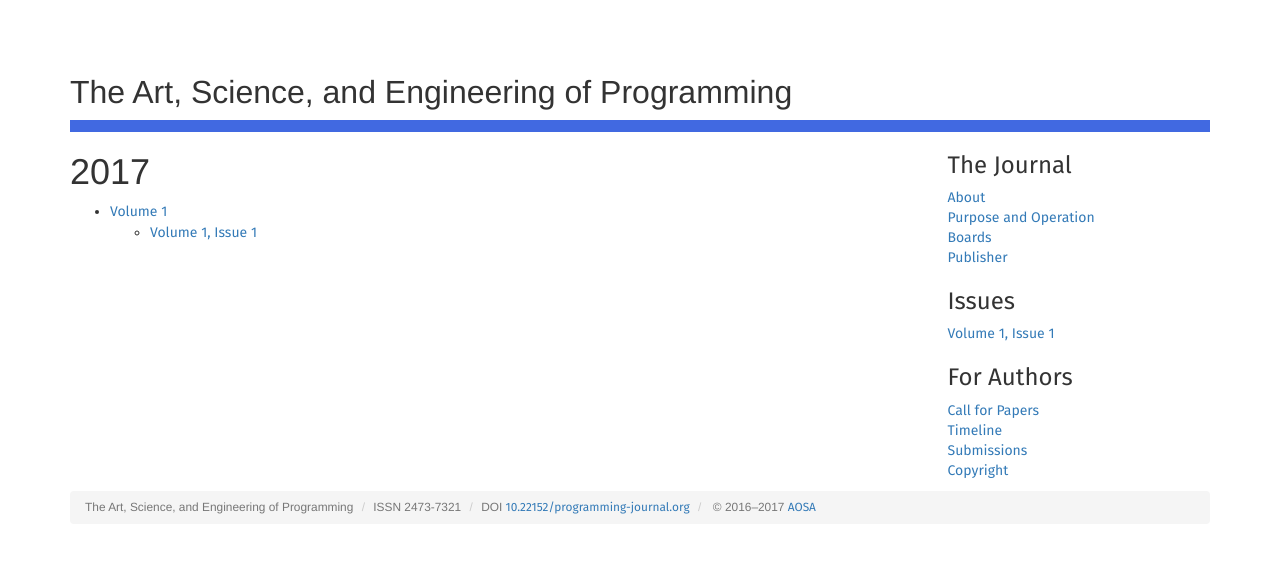
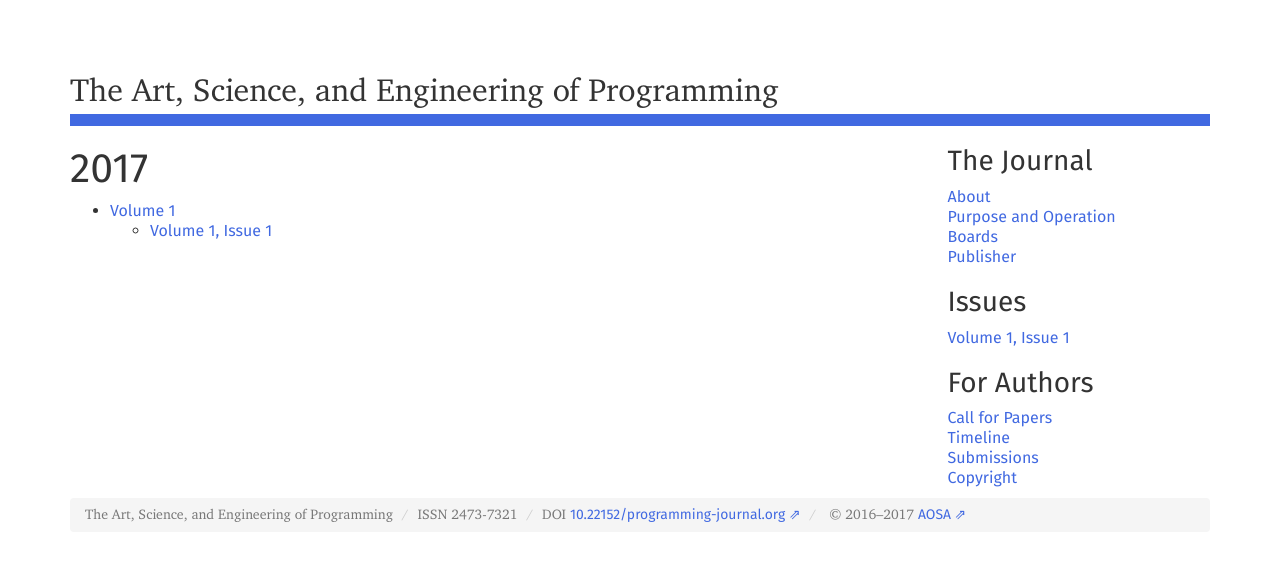
Before and after one commit to programming-journal/programming-journal.github.io, a Jekyll site: the page built from 2017/index.markdown, in a window 1280 px wide. Shown: the top 561 px of the page. Built offline with Jekyll 4.4.1, drawn with Linux system fonts in a browser that asks for light colours; nearby versions of some CDN libraries; library files that are not in the unit come from our copies.

Commit message:
try to improve generated urls

```diff
--- a/_config.yml
+++ b/_config.yml
@@ -2,7 +2,8 @@ title: The Art, Science, and Engineering of Programming
 issn: 2473-7321
 doi: 10.22152/programming-journal.org
 host: http://programming-journal.org
-baseurl: /
+
+#baseurl: /
 
 highlighter: rouge
 markdown: kramdown
--- a/_layouts/default.html
+++ b/_layouts/default.html
@@ -8,10 +8,10 @@
     <meta name="viewport" content="width=device-width, initial-scale=1">
     <title>{% if page.title %}{{ page.title }} - {% endif %}{{site.title}}</title>
     <link href="https://fonts.googleapis.com/css?family=Fira+Sans" rel="stylesheet">
-    <link rel="stylesheet" href="{{ site.baseurl }}assets/stylesheets/xcharter.css">
-    <link rel="stylesheet" href="{{ site.baseurl }}assets/stylesheets/bootstrap.min.css">
-    <link rel="stylesheet" href="{{ site.baseurl }}assets/stylesheets/pygment_trac.css">
-    <link rel="icon" type="image/vnd.microsoft.icon" href="{{ site.baseurl }}favicon.ico" />
+    <link rel="stylesheet" href="{{ site.baseurl }}/assets/stylesheets/xcharter.css">
+    <link rel="stylesheet" href="{{ site.baseurl }}/assets/stylesheets/bootstrap.min.css">
+    <link rel="stylesheet" href="{{ site.baseurl }}/assets/stylesheets/pygment_trac.css">
+    <link rel="icon" type="image/vnd.microsoft.icon" href="{{ site.baseurl }}/favicon.ico" />
     <style type="text/css">
       body { padding-top: 70px;} .externalLink::after { content: ' ⇗'; }
       a {font-family: "Fira Sans", sans-serif;}
@@ -84,7 +84,7 @@
                   {% assign murl = home.url|remove:'index.html' %}
                   <a id="programming-navbar-mobile" class="pull-left" href="{{ murl }}">
                     <span class="glyphicon glyphicon-home" aria-hidden="true"></span>
-                    <img style="height: 3em; padding: .5ex 1em" alt="{{ home.title }}" src="{{ site.baseurl }}assets/programming.svg">
+                    <img style="height: 3em; padding: .5ex 1em" alt="{{ home.title }}" src="{{ site.baseurl }}/assets/programming.svg">
                   </a>
                     -->{% endcomment %}
                   <button type="button" class="navbar-toggle collapsed" data-toggle="collapse" data-target="#navbar" aria-expanded="false" aria-controls="navbar">
@@ -170,7 +170,7 @@
             </nav>
             {% comment %}
             <div class="hidden-xs hidden-sm hidden-md">
-              <img src="{{ site.baseurl }}assets/programming.svg" style="width: 75%; padding: 1em;" alt="" title="‹Programming›">
+              <img src="{{ site.baseurl }}/assets/programming.svg" style="width: 75%; padding: 1em;" alt="" title="‹Programming›">
             </div>
             {% endcomment %}
           </header>
@@ -191,7 +191,7 @@
       </footer>
     </div>
     <script src="https://ajax.googleapis.com/ajax/libs/jquery/1.11.2/jquery.min.js"></script>
-    <script src="{{ site.baseurl }}assets/javascripts/bootstrap.min.js"></script>
-    <script src="{{ site.baseurl }}assets/javascripts/custom.js"></script>
+    <script src="{{ site.baseurl }}/assets/javascripts/bootstrap.min.js"></script>
+    <script src="{{ site.baseurl }}/assets/javascripts/custom.js"></script>
   </body>
 </html>
```
